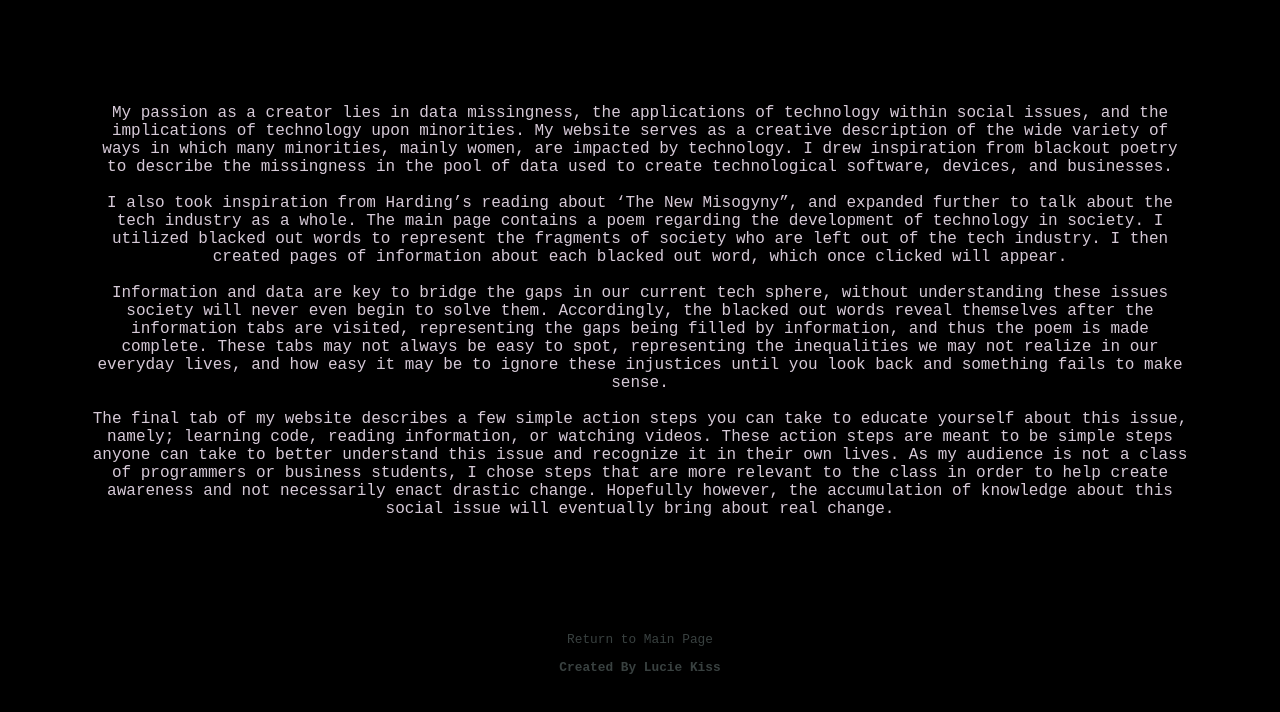
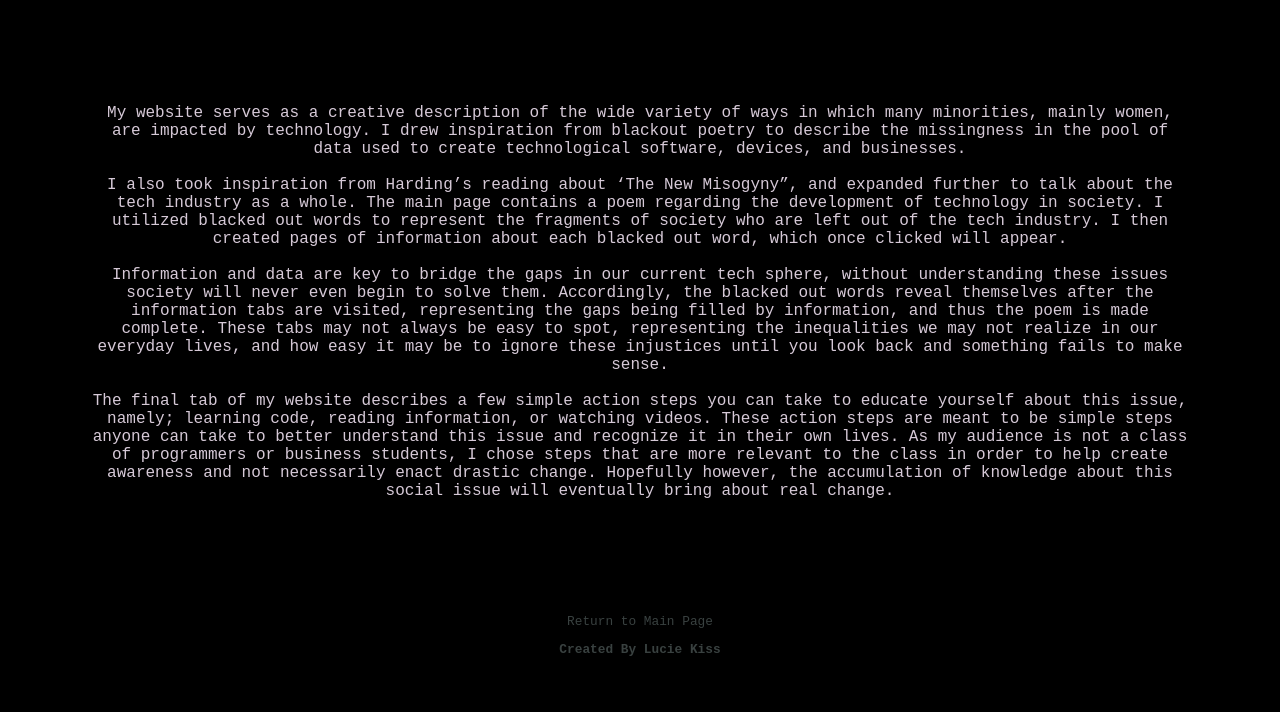
Before and after one commit to luciekiss/GSWS-site, a plain HTML site: page art.html in a window 1280 px wide. Drawn offline with Linux system fonts and the light colour scheme.

Commit message:
Update art.html

```diff
--- a/art.html
+++ b/art.html
@@ -46,7 +46,7 @@
 </head>
 <body>
 <div id="stat">
-<p> My passion as a creator lies in data missingness, the applications of technology within social issues, and the implications of technology upon minorities. My website serves as a creative description of the wide variety of ways in which many minorities, mainly women, are impacted by technology. I drew inspiration from blackout poetry to describe the missingness in the pool of data used to create technological software, devices, and businesses.
+<p> My website serves as a creative description of the wide variety of ways in which many minorities, mainly women, are impacted by technology. I drew inspiration from blackout poetry to describe the missingness in the pool of data used to create technological software, devices, and businesses.
     <br> <br>
   I also took inspiration from Harding’s reading about ‘The New Misogyny”, and expanded further to talk about the tech industry as a whole. The main page contains a poem regarding the development of technology in society. I utilized blacked out words to represent the fragments of society who are left out of the tech industry. I then created pages of information about each blacked out word, which once clicked will appear.
 
```
